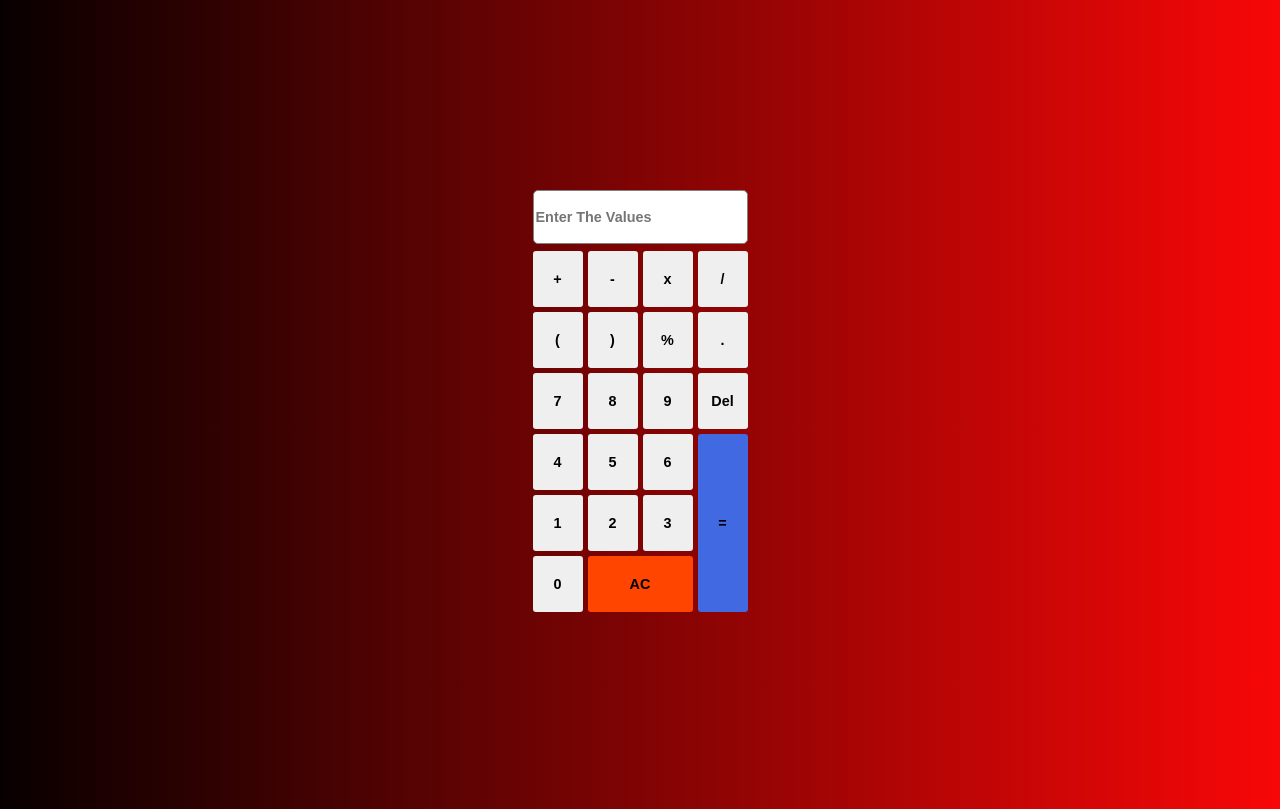
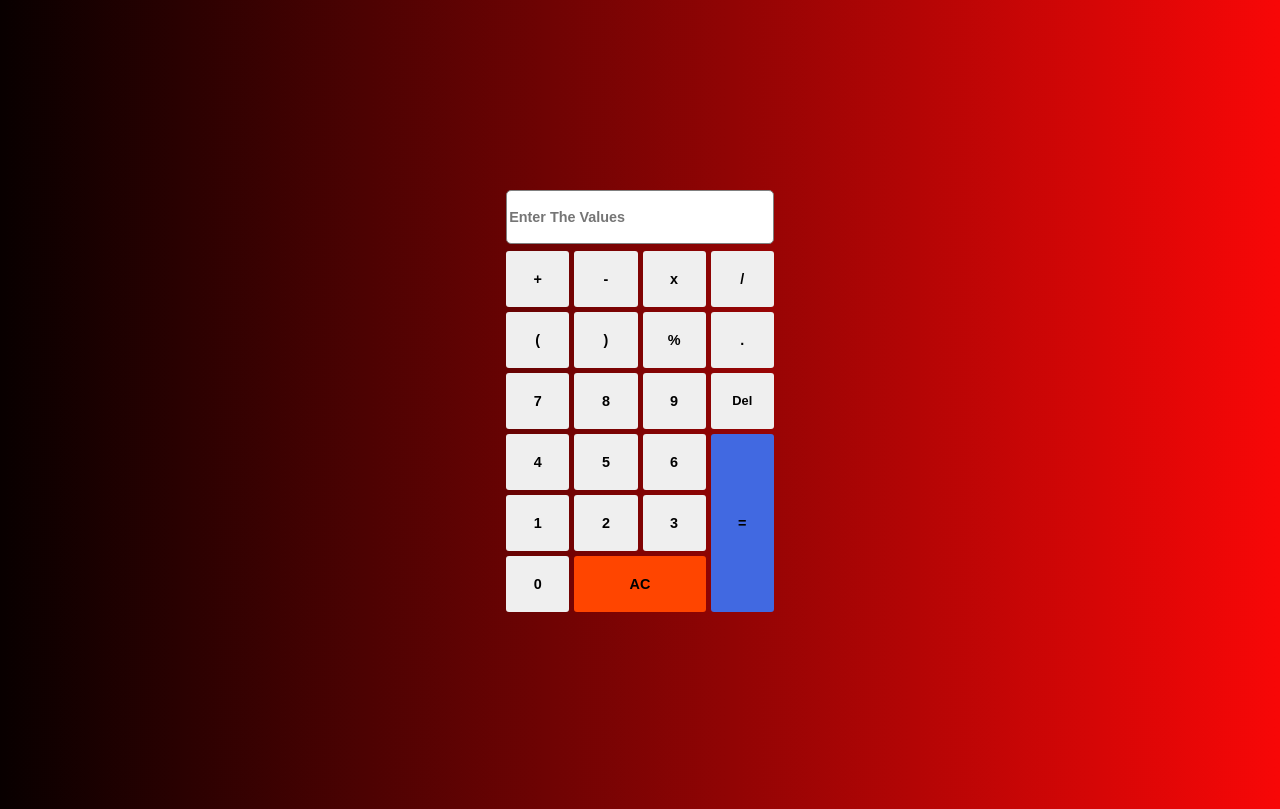
Before and after one commit to vvronline/calculatorApp, a plain HTML site: page index.html in a window 1280 px wide. Shown: the part 79-888 px from the top of the page. Drawn offline with Linux system fonts and the light colour scheme.

Commit message:
improved layout

```diff
--- a/style.css
+++ b/style.css
@@ -5,7 +5,7 @@ body{
 .container{
     display: grid;
     height:100vh;
-    grid-template-columns: repeat(4,50px);
+    grid-template-columns: repeat(4,5%);
     grid-auto-rows: 7%;
     gap: 5px;
     place-content: center;
@@ -44,6 +44,7 @@ h1{
 .delete{
     grid-column: 4/5;
      grid-row: 4/5;
+     font-size: 80% !important;
 
 }
 .keys:not(.equal):not(.AC):hover{
```
